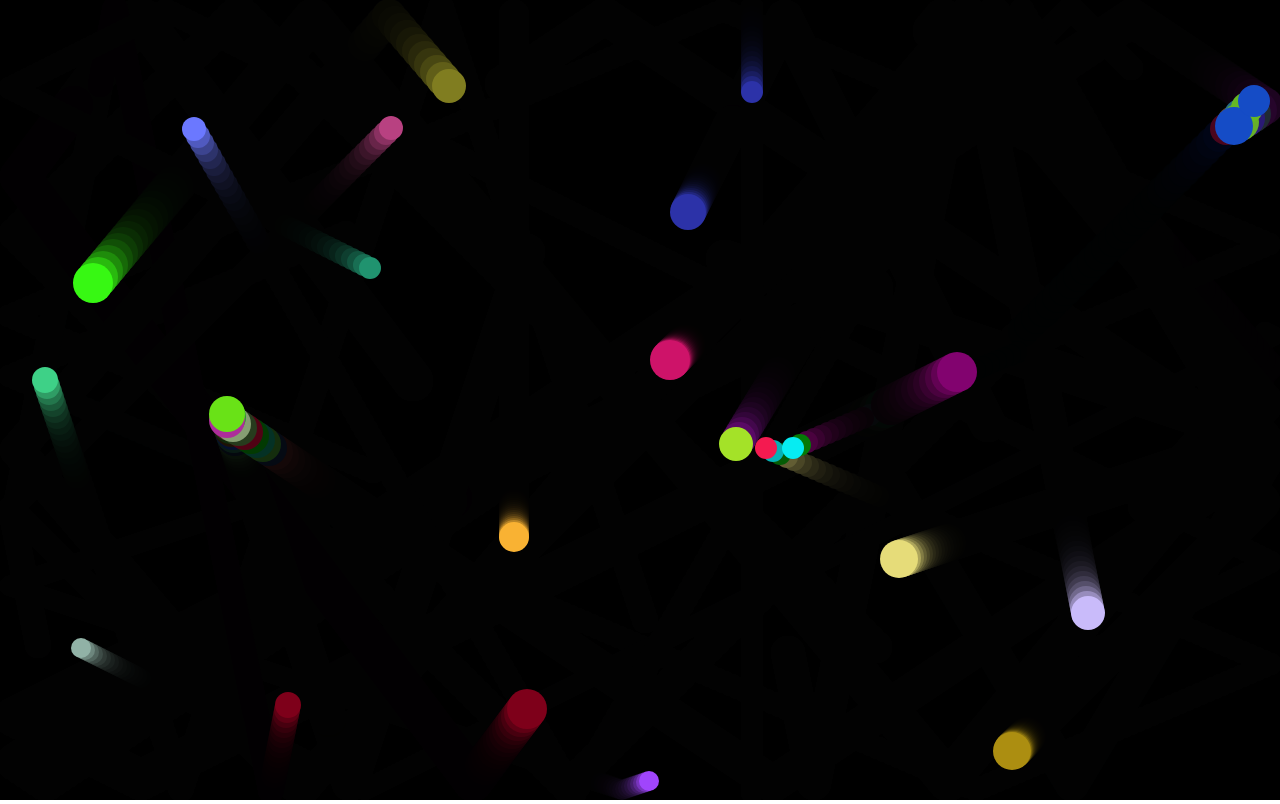
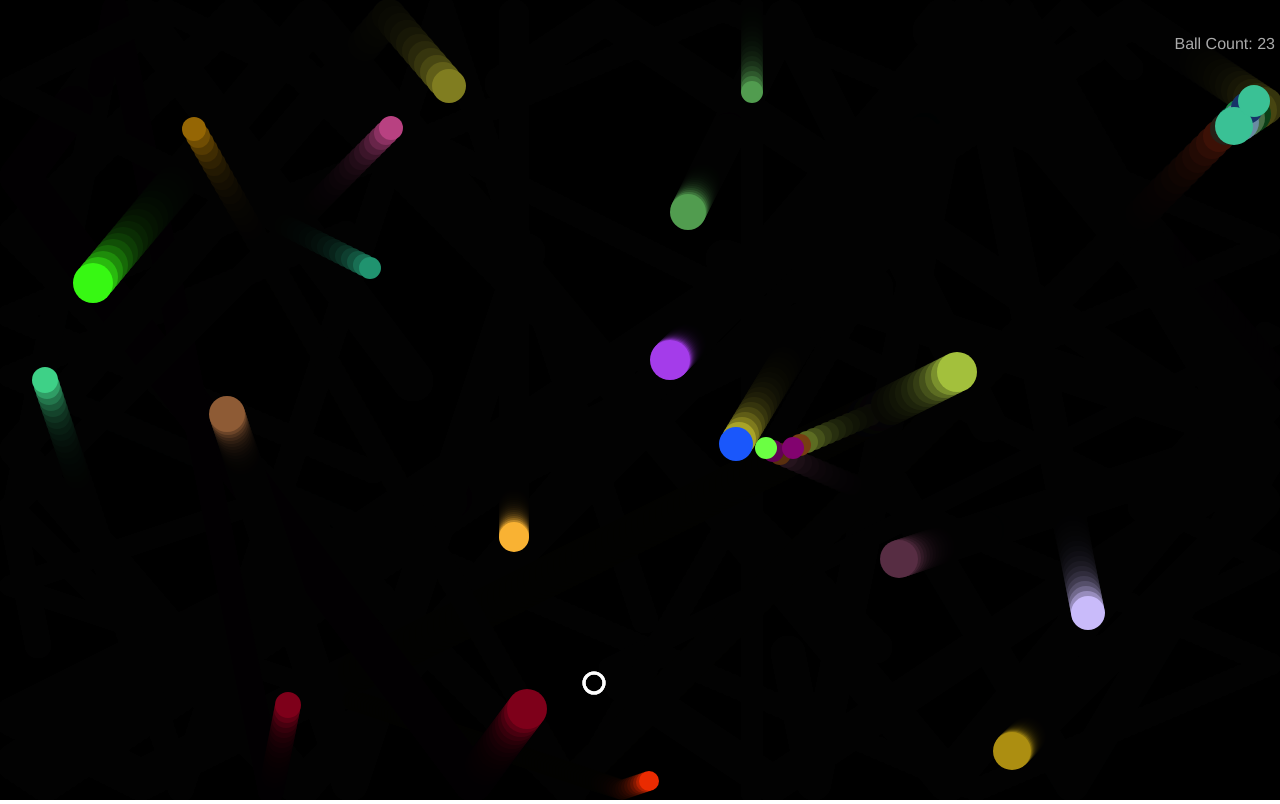
Before and after one commit to StevenGabule/study-algorithms, a plain HTML site: page bouncing_ball/index.html in a window 1280 px wide. Drawn offline with Linux system fonts and the light colour scheme.

Commit message:
add feature on the bouncing ball - controller and evil circle ball

```diff
--- a/bouncing_ball/index.html
+++ b/bouncing_ball/index.html
@@ -7,9 +7,8 @@
 	<link rel="stylesheet" href="./style.css">
 </head>
 <body>
-	<h1></h1>
 	<canvas></canvas>
-
+	<p></p>
 	<script src="./main.js"></script>
 </body>
 </html>
--- a/bouncing_ball/main.js
+++ b/bouncing_ball/main.js
@@ -1,5 +1,9 @@
+const para = document.querySelector('p');
+let count = 0;
+
 const canvas = document.querySelector("canvas");
 const ctx = canvas.getContext('2d');
+
 const width = (canvas.width = window.innerWidth);
 const height = (canvas.height = window.innerHeight);
 
@@ -10,15 +14,21 @@ function random(min, max) {
 function randomRGB() {
 	return `rgb(${random(0, 255)}, ${random(0, 255)}, ${random(0, 255)})`;
 }
-
-class Ball {
-	constructor(x, y, velX, velY, color, size) {
+class Shape {
+	constructor(x, y, velX, velY) {
 		this.x = x;
 		this.y = y;
 		this.velX = velX;
 		this.velY = velY;
+	}
+}
+
+class Ball extends Shape {
+	constructor(x, y, velX, velY, color, size) {
+		super(x, y, velX, velY)
 		this.color = color;
 		this.size = size;
+		this.exists = true;
 	}
 
 	draw() {
@@ -39,12 +49,12 @@ class Ball {
 
 	collisionDetect() {
 		for (const ball of balls) {
-			if(this !== ball) {
+			if (!(this === ball) && ball.exists) {
 				const dx = this.x - ball.x;
 				const dy = this.y - ball.y;
 				const distance = Math.sqrt(dx * dx + dy * dy);
 
-				if(distance < this.size + ball.size) {
+				if (distance < this.size + ball.size) {
 					ball.color = this.color = randomRGB();
 				}
 			}
@@ -52,21 +62,75 @@ class Ball {
 	}
 }
 
-// ** TESTING THE BALL
-// const testBall = new Ball(50, 100, 4, 4, "blue", 10);
+class EvilCircle extends Shape {
+	constructor(x, y) {
+		super(x, y, 20, 20);
+		this.color = "white";
+		this.size = 10;
 
-// testBall.x;
-// testBall.size;
-// testBall.color;
-// testBall.draw();
+		window.addEventListener('keydown', (e) => {
+			switch (e.key) {
+				case "a":
+					this.x -= this.velX;
+					break;
+				case "d":
+					this.x += this.velX;
+					break;
+				case "w":
+					this.y -= this.velY;
+					break;
+				case "s":
+					this.y += this.velY;
+					break;
+			}
+		})
+	}
+
+	draw() {
+		ctx.beginPath();
+		ctx.strokeStyle = this.color;
+		ctx.lineWidth = 3;
+		ctx.arc(this.x, this.y, this.size, 0, 2 * Math.PI)
+		ctx.stroke();
+	}
+
+	checkBounds() {
+		if((this.x + this.size) >= width) {
+			this.x -= this.size;
+		}
+		if((this.x - this.size) <= 0) {
+			this.x += this.size;
+		}
+		if((this.y + this.size) >= height) {
+			this.y -= this.size;
+		}
+		if((this.y - this.size) <= 0) {
+			this.y += this.size;
+		}
+	}
+
+	collisionDetect() {
+		for (const ball of balls) {
+			if(ball.exists) {
+				const dx = this.x - ball.x;
+				const dy = this.y - ball.y;
+				const distance = Math.sqrt(dx * dx + dy * dy)
+
+				if(distance < this.size + ball.size) {
+					ball.exists = false;
+					count--;
+					para.textContent = 'Ball Count: ' + count;
+				}
+			}
+		}
+	}
+}
 
 const balls = [];
 
 while (balls.length < 25) {
 	const size = random(10, 20);
 	const ball = new Ball(
-		// ball position always drawn at least one ball width
-		// away from the edge of the canvas, to avoid drawing errors
 		random(0 + size, width - size),
 		random(0 + size, height - size),
 		random(-7, 7),
@@ -75,17 +139,27 @@ while (balls.length < 25) {
 		size
 	);
 	balls.push(ball);
+	count++;
+	para.textContent = 'Ball count: ' + count;
 }
 
+const evilBall = new EvilCircle(random(0, width), random(0, height))
+
 function loop() {
-	ctx.fillStyle = "rgba(0,0,0,0.25)";
+	ctx.fillStyle = "rgba(0, 0, 0, 0.25)";
 	ctx.fillRect(0, 0, width, height);
 
 	for (const ball of balls) {
-		ball.draw();
-		ball.update();
-		ball.collisionDetect();
+		if(ball.exists) {
+			ball.draw();
+			ball.update();
+			ball.collisionDetect();
+		}
 	}
+
+	evilBall.draw();
+	evilBall.checkBounds();
+	evilBall.collisionDetect();
 
 	requestAnimationFrame(loop);
 }
--- a/bouncing_ball/style.css
+++ b/bouncing_ball/style.css
@@ -12,14 +12,10 @@ body {
   height: inherit;
 }
 
-h1 {
-  font-size: 2rem;
-  letter-spacing: -1px;
+p {
   position: absolute;
   margin: 0;
-  top: -4px;
+  top: 35px;
   right: 5px;
-
-  color: transparent;
-  text-shadow: 0 0 4px white;
+  color: #aaa;
 }
```
